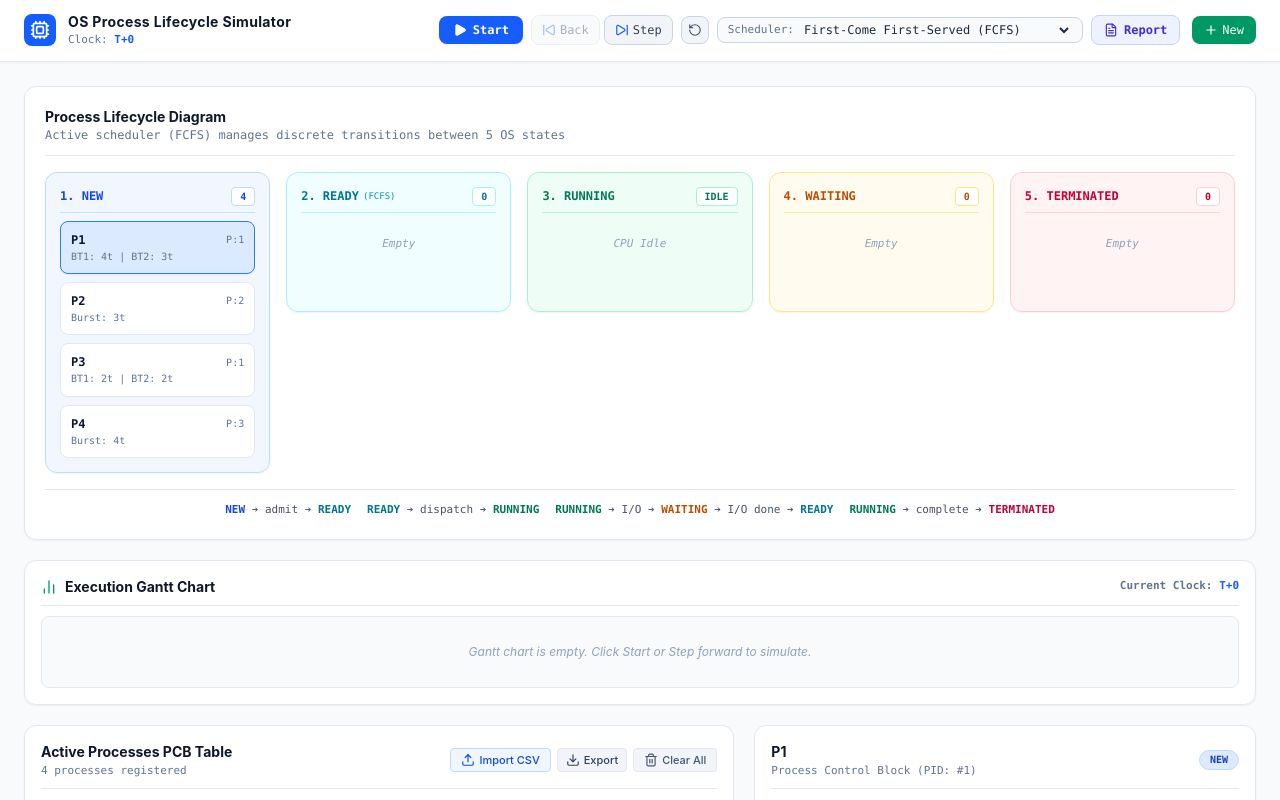
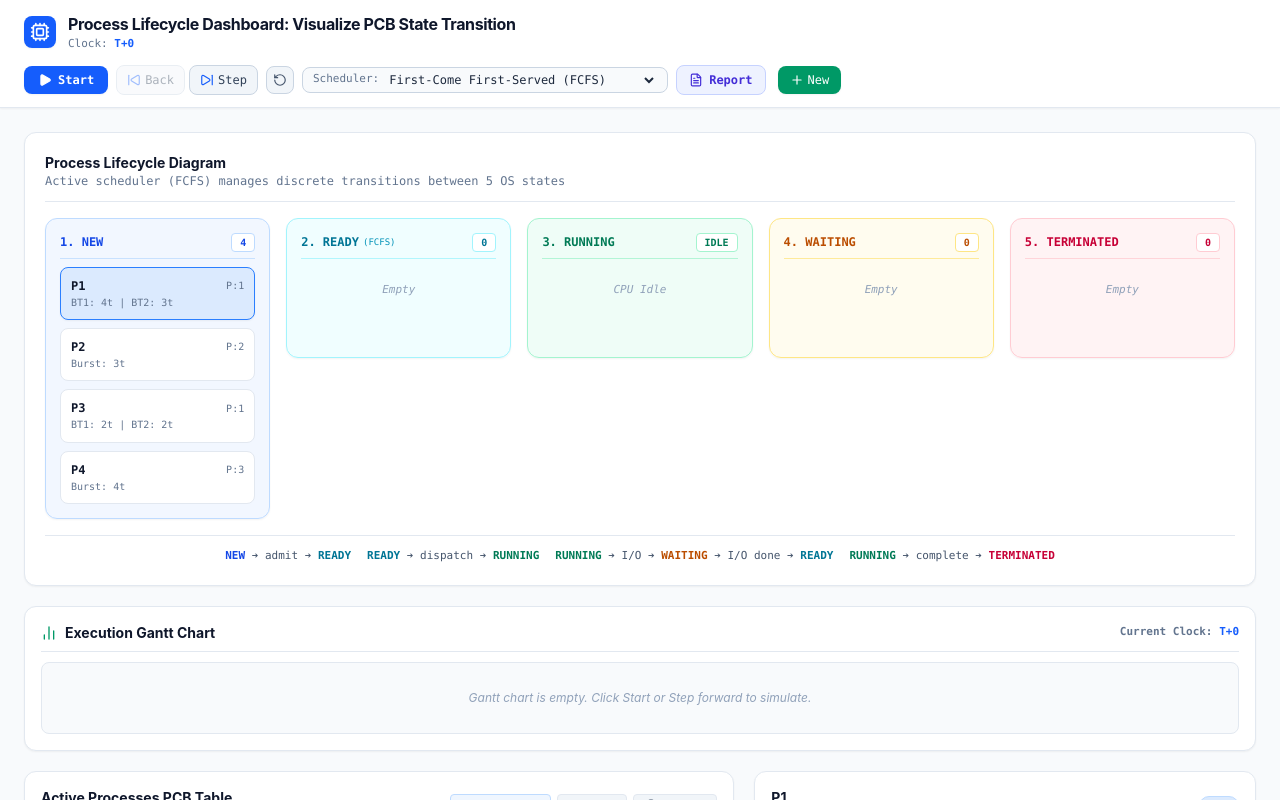
Before and after one commit to CodeClosed/OS-Project-PCB-State, a React (Vite) app: page / in a window 1280 px wide. Shown: the top 800 px of the page. Built offline with nearby package versions, Linux system fonts and the light colour scheme.

Commit message:
Rename project to Process Lifecycle Dashboard: Visualize PCB State Transition

```diff
--- a/index.html
+++ b/index.html
@@ -4,7 +4,7 @@
     <meta charset="UTF-8" />
     <link rel="icon" type="image/svg+xml" href="/vite.svg" />
     <meta name="viewport" content="width=device-width, initial-scale=1.0" />
-    <title>OS Process Lifecycle & PCB Simulator</title>
+    <title>Process Lifecycle Dashboard: Visualize PCB State Transition</title>
     <!-- Google Fonts: Fira Code & Fira Sans -->
     <link rel="preconnect" href="https://fonts.googleapis.com">
     <link rel="preconnect" href="https://fonts.gstatic.com" crossorigin>
--- a/package.json
+++ b/package.json
@@ -1,8 +1,8 @@
 {
-  "name": "os-process-lifecycle-simulator",
+  "name": "process-lifecycle-dashboard-pcb-state-transition",
   "private": true,
   "version": "1.0.0",
-  "description": "Interactive OS 5-State Lifecycle, CPU Scheduling & PCB Simulator with Gantt Charts, CSV Import/Export, and Time-Travel Stepping.",
+  "description": "Process Lifecycle Dashboard: Visualize PCB State Transition - Interactive OS 5-State Lifecycle, CPU Scheduling & PCB Simulator with Gantt Charts, CSV Import/Export, and Time-Travel Stepping.",
   "type": "module",
   "scripts": {
     "dev": "vite",
--- a/src/components/Header.jsx
+++ b/src/components/Header.jsx
@@ -27,7 +27,7 @@ export default function Header({
           <div>
             <div className="flex items-center gap-2">
               <h1 className="text-lg font-bold tracking-tight text-white flex items-center gap-2">
-                OS Process Lifecycle <span className="text-xs font-mono text-cyan-400 border border-cyan-500/30 px-1.5 py-0.5 rounded bg-cyan-500/10">PCB v2.5</span>
+                Process Lifecycle Dashboard: Visualize PCB State Transition <span className="text-xs font-mono text-cyan-400 border border-cyan-500/30 px-1.5 py-0.5 rounded bg-cyan-500/10">PCB v2.5</span>
               </h1>
             </div>
             <p className="text-xs text-slate-400 font-mono">
--- a/src/components/Navbar.jsx
+++ b/src/components/Navbar.jsx
@@ -27,8 +27,8 @@ export default function Navbar({
             <Cpu className="w-5 h-5" />
           </div>
           <div>
-            <h1 className="text-sm font-bold text-slate-900 tracking-wide font-sans">
-              OS Process Lifecycle Simulator
+            <h1 className="text-sm sm:text-base font-bold text-slate-900 tracking-tight font-sans">
+              Process Lifecycle Dashboard: Visualize PCB State Transition
             </h1>
             <div className="flex items-center gap-2 text-[11px] text-slate-500">
               <span>Clock: <strong className="text-blue-600 font-bold">T+{clockTick}</strong></span>
```
Also changed, not shown: 2 other files (tests, documents, lock files or other folders).
